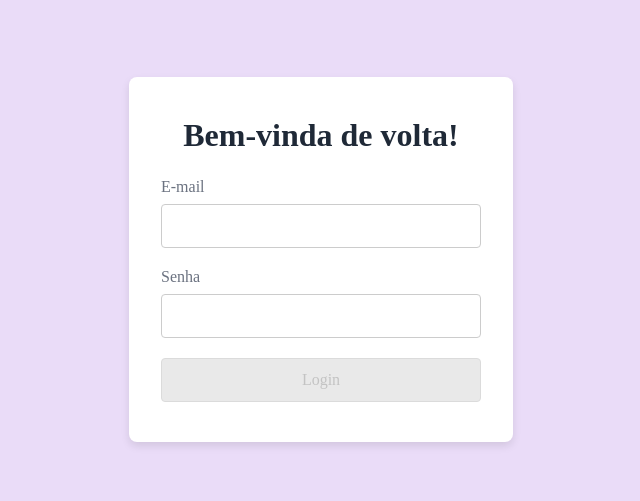
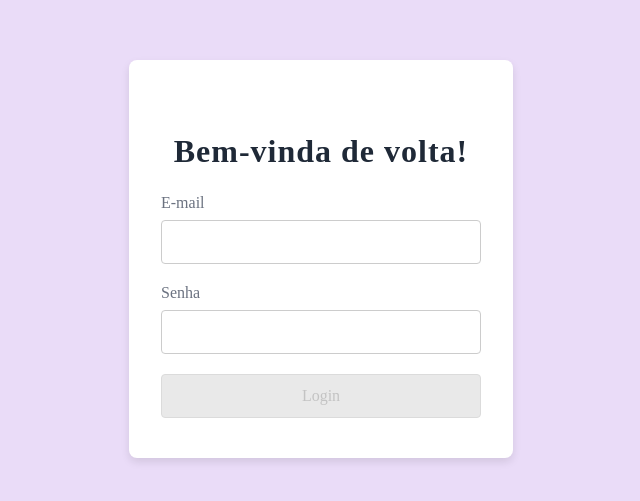
Before and after one commit to Luizricci/charme, a Next.js app: page /login in a window 1280 px wide. Shown: the part 141-642 px from the top of the page, without its empty margins (319-959 px from the left). Built offline with nearby package versions, Linux system fonts and the light colour scheme.

Commit message:
Feat: alter style title in all pages

```diff
--- a/src/app/agendamentos/page.jsx
+++ b/src/app/agendamentos/page.jsx
@@ -7,7 +7,6 @@ import { Card, Empty, Modal, DatePicker, Button, Select, ConfigProvider } from '
 import ptBR from 'antd/locale/pt_BR';
 import { ToastContainer, toast } from 'react-toastify';
 import 'react-toastify/dist/ReactToastify.css';
-// vou fazer depois a alteração da página para a implementação do https://fullcalendar.io/ achei mais interessante
 
 export default function Agendamentos() {
     const [agendamentos, setAgendamentos] = useState([]);
@@ -173,7 +172,7 @@ export default function Agendamentos() {
     return (
         <ConfigProvider locale={ptBR}>
             <div className={styles.container}>
-                <h1 className={styles.title}>Agendamentos</h1>
+                <h1 className="page-title">Agendamentos</h1>
                 <Button type="primary" onClick={() => setIsModalOpen(true)} style={{ marginBottom: 24 }}>
                     Novo Agendamento
                 </Button>
--- a/src/app/configuracoes/page.jsx
+++ b/src/app/configuracoes/page.jsx
@@ -81,7 +81,7 @@ export default function Configuracoes() {
 
     return (
         <div className={styles.container}>
-            <h1 className={styles.title}>Configurações</h1>
+            <h1 className="page-title">Configurações</h1>
             <div className={styles.profileBox}>
                 <img
                     src={user.photo || "https://xsgames.co/randomusers/avatar.php?g=pixel"}
--- a/src/app/criar-servicos/page.jsx
+++ b/src/app/criar-servicos/page.jsx
@@ -79,7 +79,7 @@ export default function CriarServicos() {
 
   return (
     <div className={styles.container}>
-      <h1 className={styles.title}>Serviços</h1>
+      <h1 className="page-title">Criar Serviços</h1>
       <Button
         type="primary"
         className={styles.novoServicoBtn}
--- a/src/app/dashboard/page.jsx
+++ b/src/app/dashboard/page.jsx
@@ -63,7 +63,7 @@ export default function Dashboard() {
 
   return (
     <div className={styles.dashboardContainer}>
-      <h2 className={styles.dashboardTitle}>Painel de Administrador</h2>
+      <h1 className="page-title">Painel de Administrador</h1>
       <div className={styles.userCardsGrid}>
         {loading ? (
           <p className={styles.loadingText}>Carregando usuários...</p>
--- a/src/app/globals.css
+++ b/src/app/globals.css
@@ -53,6 +53,17 @@ html, body {
 }
 .menu-toggle {
   display: none;
+}
+
+.page-title, .title, h1 {
+  font-size: 2rem;
+  color: #22223b;
+  font-weight: 900;
+  letter-spacing: 1px;
+  margin-bottom: 28px;
+  margin-top: 2rem;
+  text-align: center;
+  line-height: 1.2;
 }
 
 @media (max-width: 700px) {
--- a/src/app/servicos/page.jsx
+++ b/src/app/servicos/page.jsx
@@ -27,7 +27,7 @@ export default function Servicos() {
 
     return (
         <div className={styles.container}>
-            <h1 className={styles.title}>Serviços Disponíveis</h1>
+            <h1 className="page-title">Serviços Disponíveis</h1>
             <div className={styles.servicosList}>
                 {servicos.map((servico) => {
                     const precoFormatado = (servico.preco_cents / 100).toLocaleString('pt-BR', {
--- a/src/app/servicos/servicos.module.css
+++ b/src/app/servicos/servicos.module.css
@@ -1,6 +1,3 @@
-.container {
-    max-width: 900px;
-  }
 
 .title {
     margin-bottom: 28px;
```
